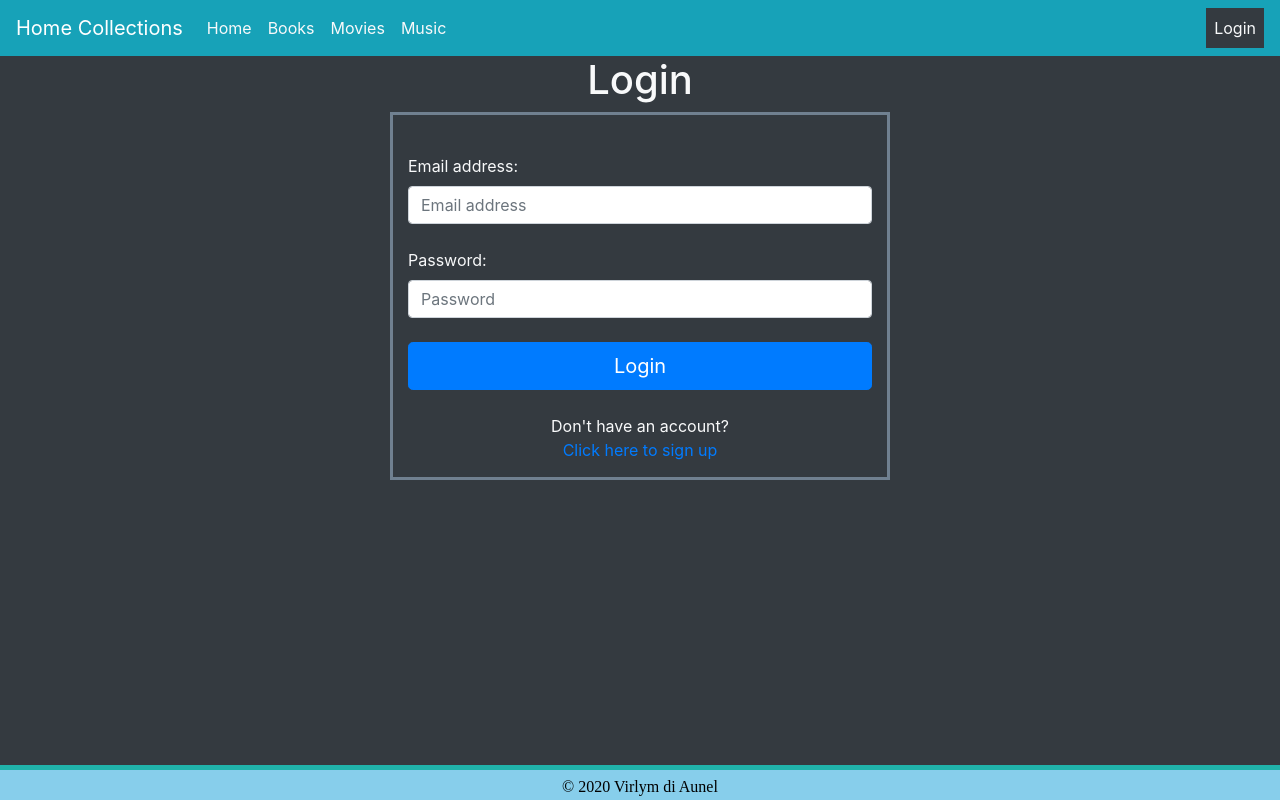
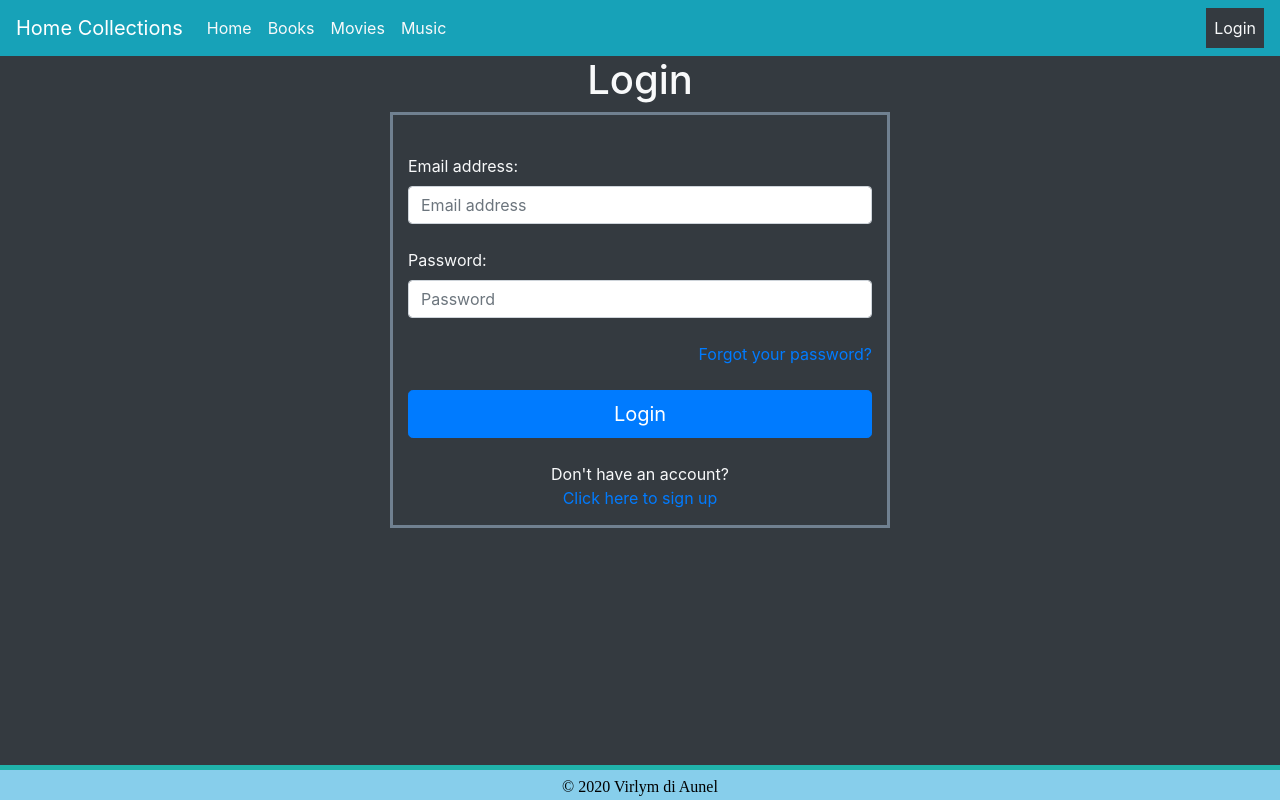
Before and after one commit to virlym/home-collections, a React (Create React App) app: page /login in a window 1280 px wide. Built offline with nearby package versions, Linux system fonts and the light colour scheme; a web font is replaced by a local one.

Commit message:
add a forgot your password link to login

```diff
--- a/src/pages/login/login.css
+++ b/src/pages/login/login.css
@@ -16,3 +16,7 @@
   text-align: center;
   font-size: 20px;
 }
+
+.forgotten{
+  float: right;
+}
--- a/src/pages/login/login.js
+++ b/src/pages/login/login.js
@@ -85,6 +85,11 @@ function Login(props) {
                   onChange={handleInputChange}
                 />
                 <br />
+                <Link to="/forgotten" className="forgotten" onClick={function(){ props.setPageState({currentPage: "forgotten"})}}>
+                  Forgot your password?
+                </Link>
+                <br />
+                <br />
                 <button className="btn btn-lg btn-primary btn-block" type="submit">Login</button>
                 <br />
                 <div className="center-style">
```
